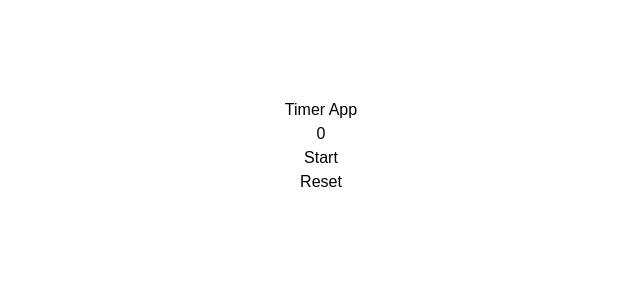
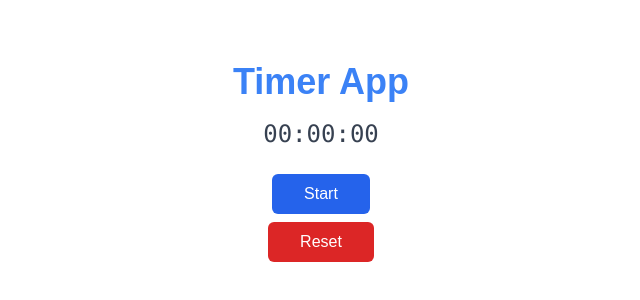
Before and after one commit to Suleymanmalikov/pomodoro-timer, a Next.js app: page / in a window 1280 px wide. Shown: the part 254-554 px from the top of the page, without its empty margins (319-959 px from the left). Built offline with nearby package versions, Linux system fonts and the light colour scheme.

Commit message:
Added some style and Made simple timer

```diff
--- a/app/page.tsx
+++ b/app/page.tsx
@@ -2,11 +2,14 @@
 import { useEffect, useState } from "react";
 
 export default function Home() {
+  const [hours, setHours] = useState(0);
+  const [minutes, setMinutes] = useState(0);
+  const [seconds, setSeconds] = useState(0);
   const [time, setTime] = useState(0);
   const [isRunning, setIsRunning] = useState(false);
 
   useEffect(() => {
-    let timer: NodeJS.Timeout;
+    let timer: NodeJS.Timeout | undefined;
     if (isRunning) {
       timer = setInterval(() => {
         setTime((prevTimer) => prevTimer + 1);
@@ -18,18 +21,39 @@ export default function Home() {
 
   return (
     <div className="flex flex-col items-center justify-center h-screen text-center">
-      <h1>Timer App</h1>
-      <div>
-        <span>{time}</span>
+      <h1 className="text-4xl font-bold text-center text-blue-500 mt-8">
+        Timer App
+      </h1>
+      <div className="flex justify-center items-center mt-4">
+        <span className="text-2xl font-mono text-gray-700">
+          {formatTime(time)}
+        </span>
       </div>
-      <div>
-        <button onClick={() => setIsRunning(!isRunning)}>
+      <div className="flex justify-center mt-4 ">
+        <button
+          className="bg-blue-600 mt-2 text-white px-8 py-2 rounded-md hover:bg-blue-800 transition duration-300"
+          onClick={() => setIsRunning(!isRunning)}
+        >
           {isRunning ? "Stop" : "Start"}
         </button>
       </div>
       <div>
-        <button onClick={() => setTime(0)}>Reset</button>
+        <button
+          className="bg-red-600 mt-2 text-white px-8 py-2 rounded-md hover:bg-red-800 transition duration-300"
+          onClick={() => setTime(0)}
+        >
+          Reset
+        </button>
       </div>
     </div>
   );
 }
+
+const formatTime = (time: number) => {
+  const getSeconds = `0${time % 60}`.slice(-2);
+  const minutes = `${Math.floor(time / 60)}`;
+  const getMinutes = `0${Number(minutes) % 60}`.slice(-2);
+  const getHours = `0${Math.floor(time / 3600)}`.slice(-2);
+
+  return `${getHours}:${getMinutes}:${getSeconds}`;
+};
```
